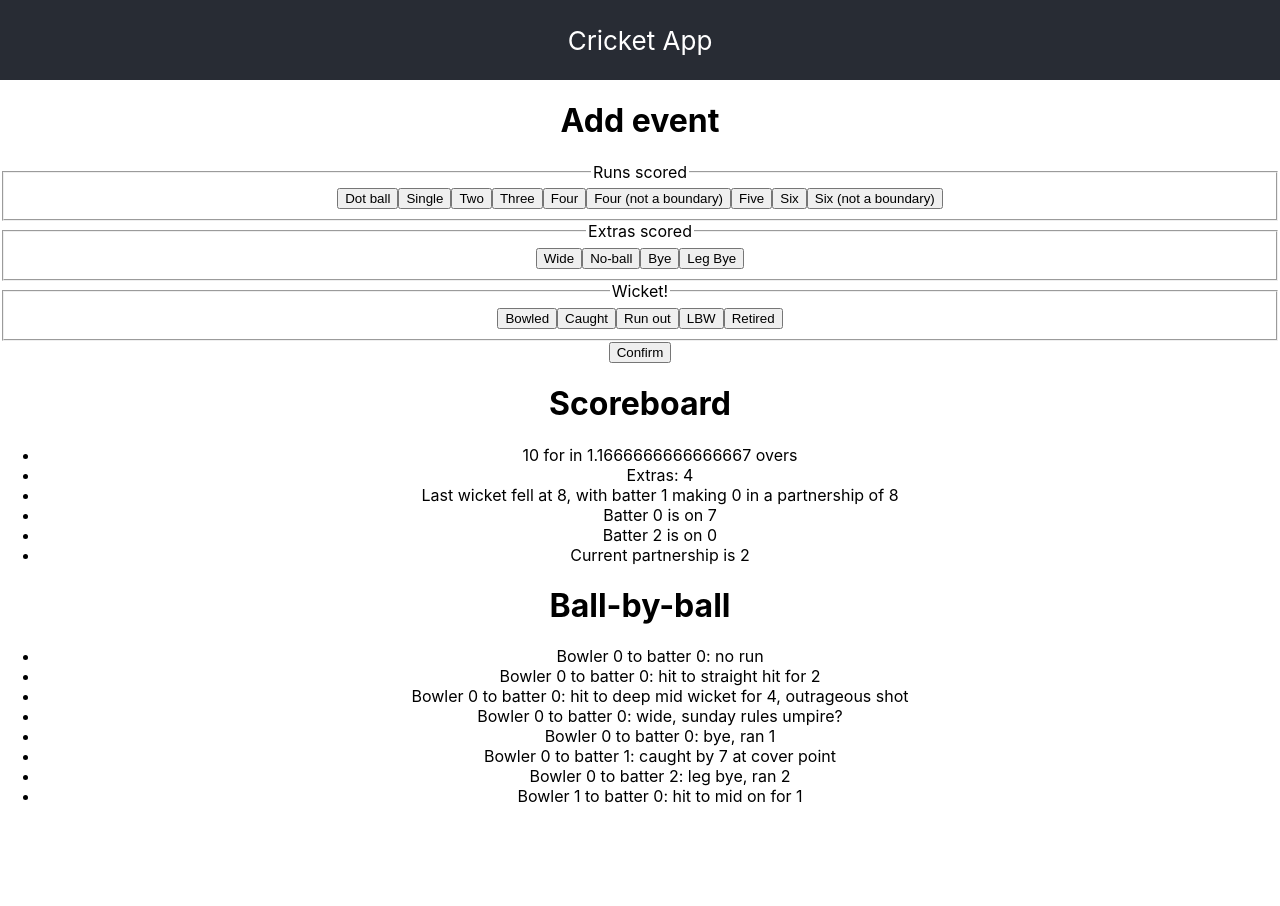
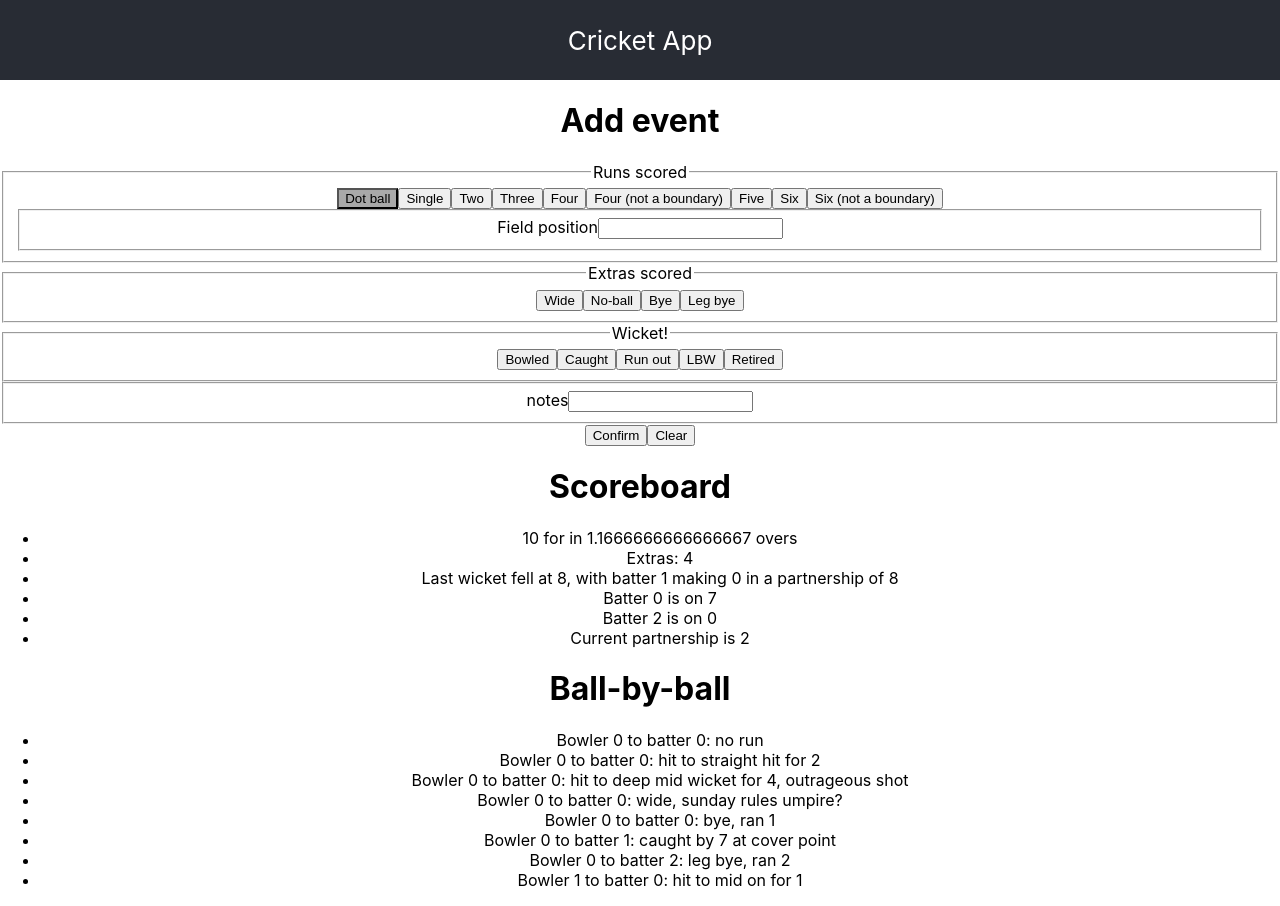
Before and after one commit to effortnottalent/cricket-scorer-app, a React (Create React App) app: page / in a window 1280 px wide. Both pictures are taken after a click on the button "Dot ball". Before the commit the page ends 822 px from the top, so only its background shows below. Built offline with nearby package versions, Linux system fonts and the light colour scheme.

Commit message:
starting to build the state stuff

```diff
--- a/src/AddEvent.js
+++ b/src/AddEvent.js
@@ -1,8 +1,20 @@
 import { useState } from 'react';
-import { runsScoredData } from './eventData';
+import {
+    runsScoredData,
+    extrasScoredData,
+    wicketScoredData
+} from './eventData';
+
+const defaultEvent = {
+    runs: -1,
+    notes: ''
+};
 
 export default function AddEvent({ onAddEvent }) {
-    const [ event, setEvent ] = useState(null);
+    const [ event, setEvent ] = useState({ ...defaultEvent });
+    function handleBuildEvent(event) {
+
+    }
     return (
         <div className='addevent'>
             <h1>Add event</h1>
@@ -10,32 +22,65 @@ export default function AddEvent({ onAddEvent }) {
                 <fieldset className='runs'>
                     <legend>Runs scored</legend>
                     {runsScoredData.map((data, index) => {
+                        const selected = data.runs === event.runs &&
+                            (event.boundary === (data.boundary ?? false));
+                        return <button
+                            className={selected ? 'selected' : ''}
+                            key={index}
+                            onClick={(e) => setEvent({
+                                ...event,
+                                runs: data.runs,
+                                boundary: data.boundary ?? false
+                            })}
+                        >
+                            {data.label}
+                        </button>
+                    })}
+                    {event.runs !== -1 &&
+                        <fieldset className='fieldPosition'>
+                            <label htmlFor='fieldPositionId'>Field position</label>
+                            <input type='text' name='fieldPositionId' id='fieldPositionId'></input>
+                        </fieldset>
+                    }
+                </fieldset>
+                <fieldset className='extras'>
+                    <legend>Extras scored</legend>
+                    {extrasScoredData.map((data, index) => {
                         return <button
                             key={index}
-                            data-runs={data.runs}
-                            data-boundary={data.boundary}
+                            data-extra={data.extra}
                         >
                             {data.label}
                         </button>
                     })}
                 </fieldset>
-                <fieldset className='extras'>
-                    <legend>Extras scored</legend>
-                    <button>Wide</button>
-                    <button>No-ball</button>
-                    <button>Bye</button>
-                    <button>Leg Bye</button>
-                </fieldset>
                 <fieldset className='wicket'>
                     <legend>Wicket!</legend>
-                    <button>Bowled</button>
-                    <button>Caught</button>
-                    <button>Run out</button>
-                    <button>LBW</button>
-                    <button>Retired</button>
+                    {wicketScoredData.map((data, index) => {
+                        return <button
+                            key={index}
+                            data-type={data.type}
+                        >
+                            {data.label}
+                        </button>
+                    })}
                 </fieldset>
             </div>
+            <fieldset className='notes'>
+                <label htmlFor='notes'>notes</label>
+                <input
+                    type='text'
+                    name='notes'
+                    id='notes'
+                    value={event.notes}
+                    onChange={(e) => setEvent({
+                        ...event,
+                        notes: e.target.value
+                    })}
+                ></input>
+            </fieldset>
             <button>Confirm</button>
+            <button onClick={() => setEvent({ ...defaultEvent })}>Clear</button>
         </div>
     );
 }
--- a/src/App.css
+++ b/src/App.css
@@ -36,3 +36,7 @@
     transform: rotate(360deg);
   }
 }
+
+.selected {
+  background-color: darkgray;
+}
--- a/src/eventData.js
+++ b/src/eventData.js
@@ -28,3 +28,34 @@ export const runsScoredData = [{
     label: 'Six (not a boundary)',
     runs: 6
 }];
+
+export const extrasScoredData = [{
+    label: 'Wide',
+    extra: 'wide'
+}, {
+    label: 'No-ball',
+    extra: 'no ball'
+}, {
+    label: 'Bye',
+    extra: 'bye'
+}, {
+    label: 'Leg bye',
+    extra: 'leg bye'
+}];
+
+export const wicketScoredData = [{
+    label: 'Bowled',
+    type: 'bowled'
+}, {
+    label: 'Caught',
+    type: 'caught'
+}, {
+    label: 'Run out',
+    type: 'run out'
+}, {
+    label: 'LBW',
+    type: 'lbw'
+}, {
+    label: 'Retired',
+    type: 'retired'
+}];
```
